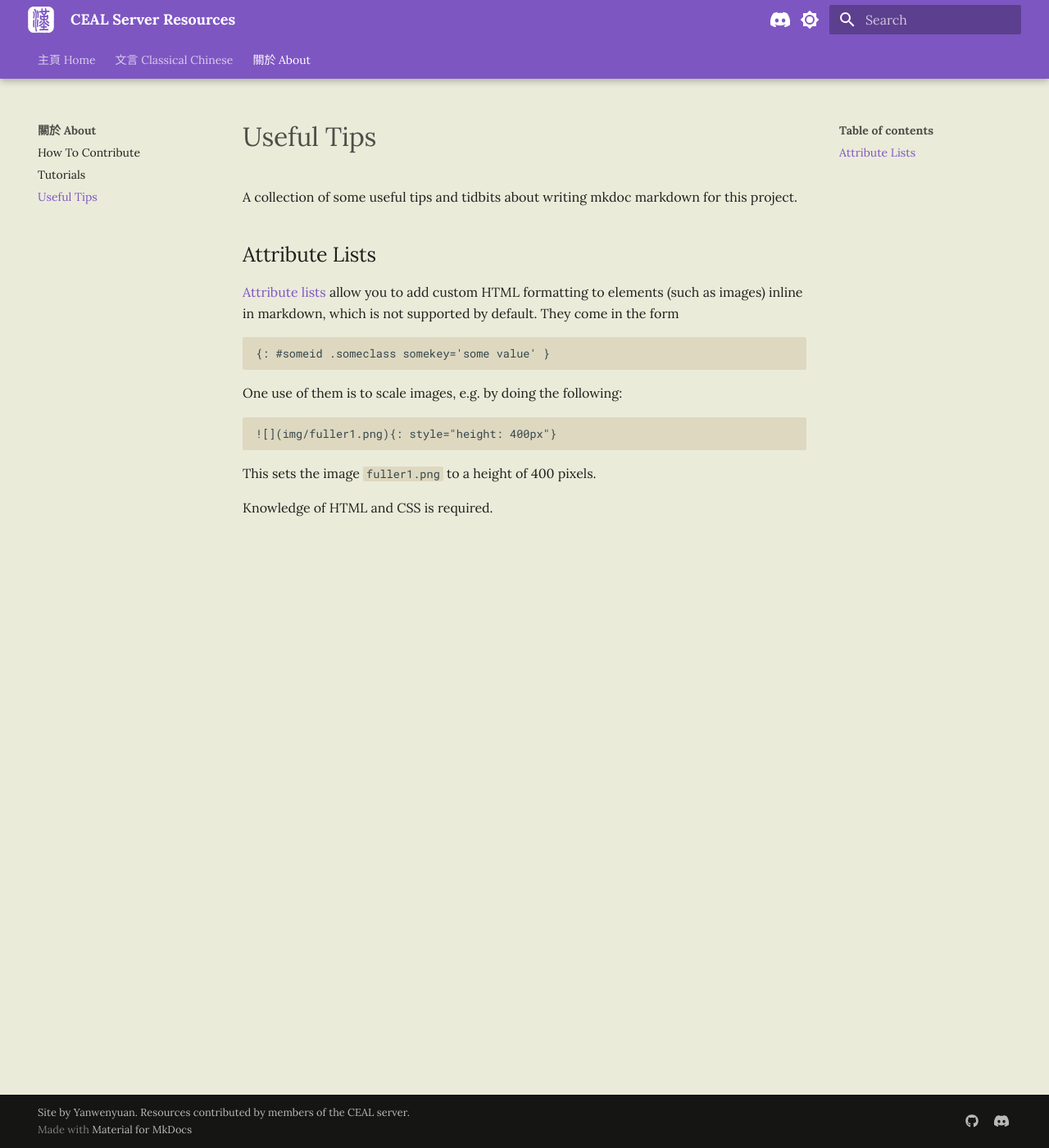
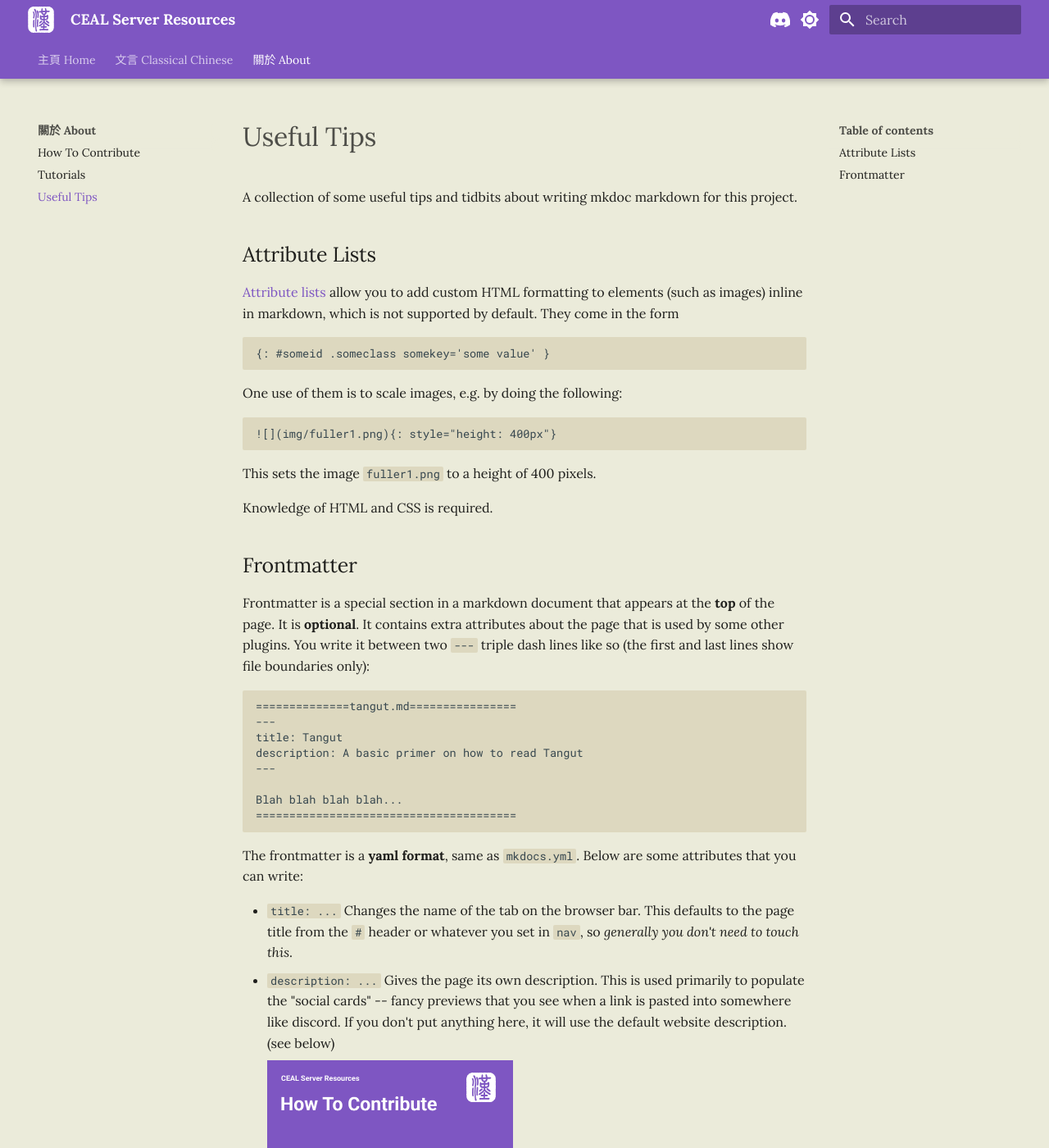
Before and after one commit to yanwenywan/ceal-server-resources, an MkDocs documentation site: the page built from docs/about/useful-tips.md, in a window 1280 px wide and 1400 px high. Shown: the whole window at 82% size. Built offline with MkDocs 1.6.1 and Material for MkDocs 9.7.7, drawn with Linux system fonts in a browser that asks for light colours; some web fonts are replaced.

Commit message:
more tips

```diff
--- a/docs/about/useful-tips.md
+++ b/docs/about/useful-tips.md
@@ -15,3 +15,23 @@ One use of them is to scale images, e.g. by doing the following:
 This sets the image `fuller1.png` to a height of 400 pixels.
 
 Knowledge of HTML and CSS is required.
+
+## Frontmatter
+
+Frontmatter is a special section in a markdown document that appears at the **top** of the page. It is **optional**. It contains extra attributes about the page that is used by some other plugins. You write it between two `---` triple dash lines like so (the first and last lines show file boundaries only):
+
+    ==============tangut.md================
+    ---
+    title: Tangut
+    description: A basic primer on how to read Tangut
+    ---
+
+    Blah blah blah blah...
+    =======================================
+
+The frontmatter is a **yaml format**, same as `mkdocs.yml`. Below are some attributes that you can write:
+
+- `title: ...` Changes the name of the tab on the browser bar. This defaults to the page title from the `#` header or whatever you set in `nav`, so *generally you don't need to touch this*.
+- `description: ...` Gives the page its own description. This is used primarily to populate the "social cards" -- fancy previews that you see when a link is pasted into somewhere like discord. If you don't put anything here, it will use the default website description. (see below)
+
+    ![Description in social card](img/preview.png){: style="max-width: 300px;"}
```
Also changed, not shown: docs/cc/textbook-reccs.md (+1 -1 lines), docs/index.md (+0 -4 lines), docs/about/img/preview.png (added).
